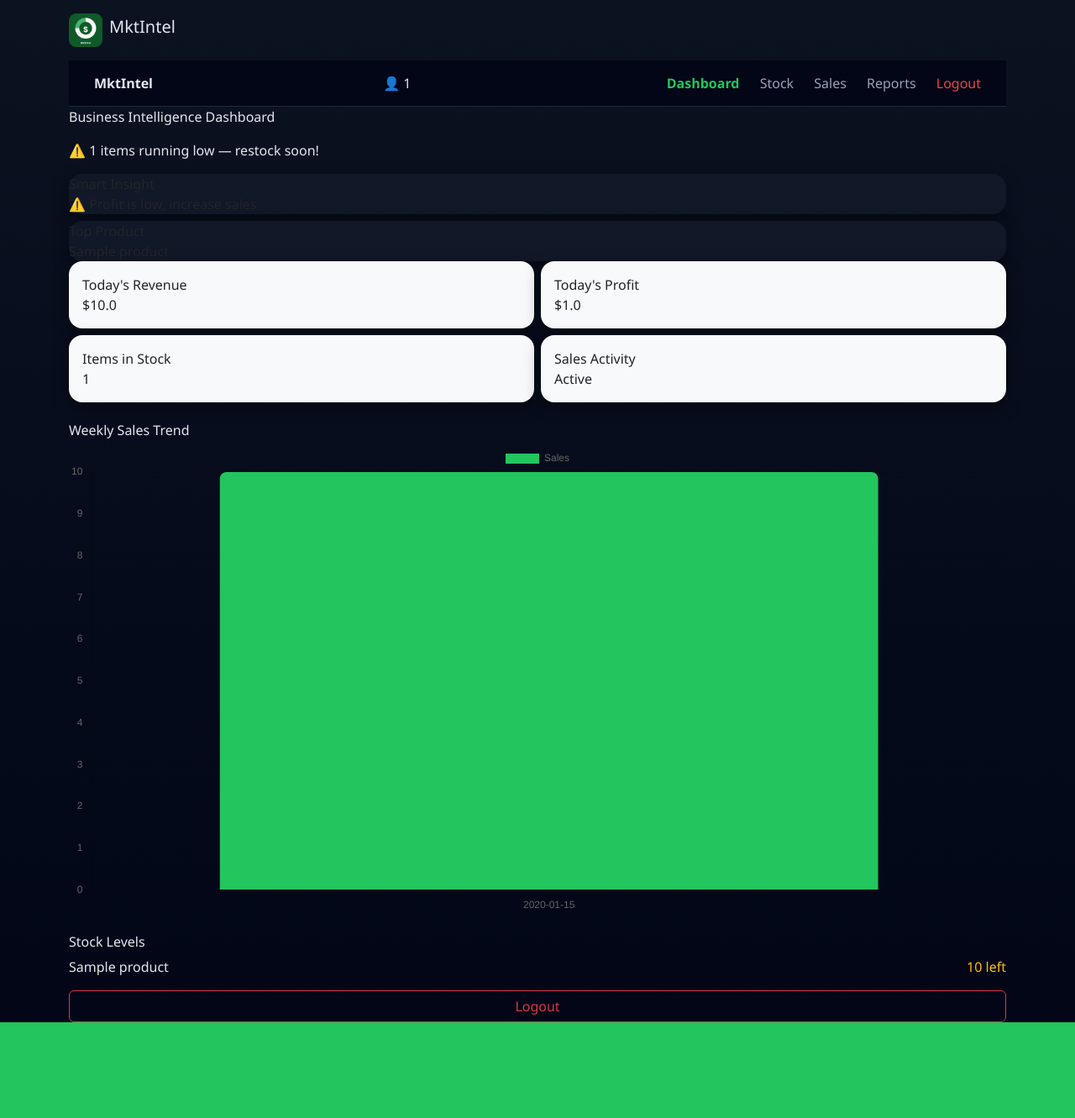
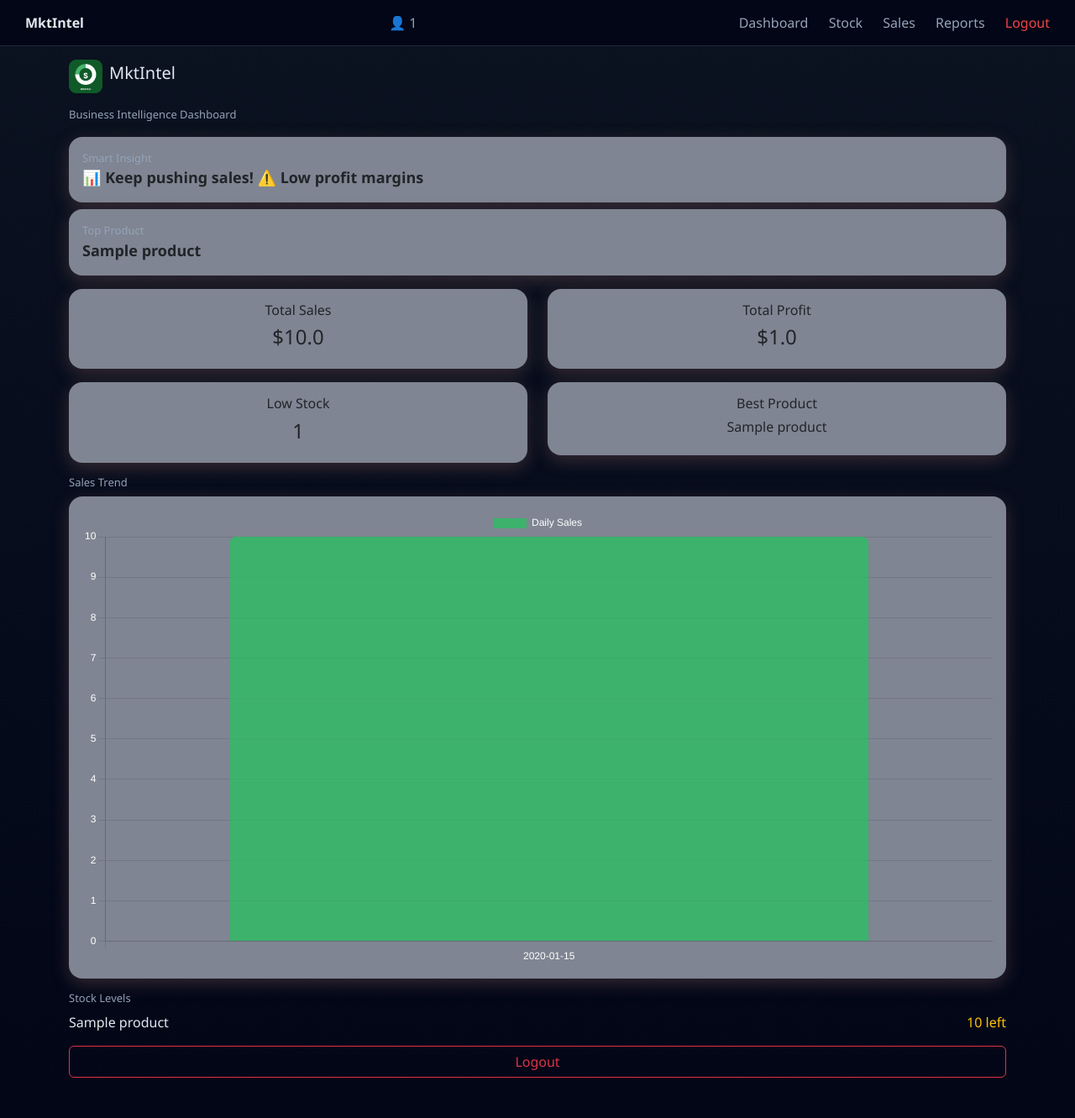
Before and after one commit to wynnjrr/mktintel, a Flask app: page / in a window 1280 px wide. Shown: the whole page at 84% size. Before the commit the page ends 1217 px from the top, so only its background shows below. Run offline with Flask 3, Linux system fonts and the light colour scheme; a user stored in the database is signed in; tables that the repository leaves empty hold one stand-in row (values such as "Sample post").

Commit message:
Fix dashboard.html

```diff
--- a/app.py
+++ b/app.py
@@ -7,6 +7,7 @@ from reportlab.lib.styles import getSampleStyleSheet
 import os
 from collections import Counter
 from functools import wraps
+from datetime import datetime, timedelta
 
 app = Flask(__name__)
 app.secret_key = "supersecretkey"
@@ -46,26 +47,48 @@ def dashboard():
     total_sales = sum(s.total_price for s in sales)
     total_profit = sum(s.profit for s in sales)
 
-    dates = [s.date.strftime("%Y-%m-%d") for s in sales]
-    sales_data = [s.total_price for s in sales]
+    # 📊 DAILY SALES (BAR CHART)
+    daily_sales = {}
+    for s in sales:
+        day = s.date.strftime("%Y-%m-%d")
+        daily_sales[day] = daily_sales.get(day, 0) + s.total_price
 
+    sorted_sales = sorted(daily_sales.items())
+
+    dates = [d[0] for d in sorted_sales]
+    sales_data = [d[1] for d in sorted_sales]
+
+    # 📉 LOW STOCK
     low_stock = len([p for p in products if p.quantity <= p.min_stock])
 
-    # BEST SELLER
-    product_sales = Counter()
+    # 🔥 BEST SELLER
+    product_sales = {}
     for s in sales:
-        product = Product.query.get(s.product_id)
+        product = db.session.get(Product, s.product_id)
         if product:
-            product_sales[product.name] += s.quantity_sold
+            product_sales[product.name] = product_sales.get(product.name, 0) + s.quantity_sold
 
     best_product = max(product_sales, key=product_sales.get) if product_sales else "N/A"
 
-    # INSIGHT
-    insight = "Good performance"
+    # 📆 WEEKLY COMPARISON
+    today = datetime.now()
+    last_7_days = today - timedelta(days=7)
+    prev_7_days = today - timedelta(days=14)
+
+    current_week_sales = sum(s.total_price for s in sales if s.date >= last_7_days)
+    previous_week_sales = sum(s.total_price for s in sales if prev_7_days <= s.date < last_7_days)
+
+    # 🧠 SMART INSIGHTS
+    insight = "📊 Keep pushing sales!"
+    if current_week_sales > previous_week_sales:
+        insight = "🔥 Sales increased this week!"
+    elif current_week_sales < previous_week_sales:
+        insight = "⚠️ Sales dropped this week"
+
     if total_profit > 100:
-        insight = "🔥 Strong profit growth!"
+        insight += " 💰 Strong profit growth!"
     elif total_profit < 20:
-        insight = "⚠️ Profit is low, increase sales"
+        insight += " ⚠️ Low profit margins"
 
     return render_template(
         "dashboard.html",
@@ -74,9 +97,9 @@ def dashboard():
         dates=dates,
         sales_data=sales_data,
         low_stock=low_stock,
-        products=products,
         best_product=best_product,
-        insight=insight
+        insight=insight,
+        products=products
     )
 
 
@@ -235,22 +258,51 @@ def report():
     styles = getSampleStyleSheet()
 
     elements = []
-    elements.append(Paragraph("MktIntel Financial Report", styles['Title']))
-    elements.append(Spacer(1, 10))
 
     user_id = session.get('user_id')
     sales = Sale.query.filter_by(user_id=user_id).all()
+    products = Product.query.filter_by(user_id=user_id).all()
 
     total_sales = sum(s.total_price for s in sales)
     total_profit = sum(s.profit for s in sales)
 
+    # TITLE
+    elements.append(Paragraph("MktIntel Business Report", styles['Title']))
+    elements.append(Spacer(1, 12))
+
+    # SUMMARY
     elements.append(Paragraph(f"Total Sales: ${total_sales}", styles['Normal']))
     elements.append(Paragraph(f"Total Profit: ${total_profit}", styles['Normal']))
+    elements.append(Spacer(1, 12))
+
+    # PRODUCTS
+    elements.append(Paragraph("Stock Overview:", styles['Heading2']))
+    for p in products:
+        elements.append(Paragraph(f"{p.name} - {p.quantity} units", styles['Normal']))
+
+    elements.append(Spacer(1, 12))
+
+    # SALES DETAILS
+    elements.append(Paragraph("Sales History:", styles['Heading2']))
+    for s in sales:
+        elements.append(Paragraph(
+            f"Product ID {s.product_id} | Qty: {s.quantity_sold} | ${s.total_price}",
+            styles['Normal']
+        ))
+
+    # INSIGHT
+    elements.append(Spacer(1, 12))
+    elements.append(Paragraph("Insights:", styles['Heading2']))
+
+    if total_profit > 100:
+        elements.append(Paragraph("Strong business performance", styles['Normal']))
+    else:
+        elements.append(Paragraph("Increase sales for better profit", styles['Normal']))
 
     doc.build(elements)
     buffer.seek(0)
 
-    return send_file(buffer, as_attachment=True, download_name="report.pdf")
+    return send_file(buffer, as_attachment=True, download_name="mktintel_report.pdf")
 
 
 if __name__ == "__main__":
--- a/templates/dashboard.html
+++ b/templates/dashboard.html
@@ -1,15 +1,17 @@
 <!DOCTYPE html>
 <html>
+
 <head>
     <title>MktIntel</title>
+
+    <meta name="viewport" content="width=device-width, initial-scale=1.0">
     <meta name="theme-color" content="#020617">
     <meta name="apple-mobile-web-app-capable" content="yes">
-<meta name="apple-mobile-web-app-status-bar-style" content="black-translucent">
-<meta name="viewport" content="width=device-width, initial-scale=1.0">
+
     <link rel="icon" href="{{ url_for('static', filename='favicon.png') }}">
+    <link rel="manifest" href="{{ url_for('static', filename='manifest.json') }}">
+
     <link href="https://cdn.jsdelivr.net/npm/bootstrap@5.3.0/dist/css/bootstrap.min.css" rel="stylesheet">
-<link rel="manifest" href="{{ url_for('static', filename='manifest.json') }}">
-<meta name="theme-color" content="#22c55e">
     <script src="https://cdn.jsdelivr.net/npm/chart.js"></script>
 
     <style>
@@ -18,43 +20,35 @@ body {
             color: #e2e8f0;
             font-family: 'Segoe UI', sans-serif;
         }
+        /* TEXT */
 
-/* FORCE TEXT VISIBILITY */
-h1, h2, h3, h4, h5, h6, p, span, label {
-    color: #e2e8f0 !important;
+        .small-text {
+            color: #94a3b8;
+            font-size: 13px;
         }
 
+        .metric {
+            font-size: 18px;
+            font-weight: bold;
+        }
         /* CARDS */
+
         .card {
-    background: #111827;
+            background: #7f8592;
             border-radius: 16px;
             border: none;
-    box-shadow: 0 6px 20px rgba(0,0,0,0.4);
+            box-shadow: 0 6px 20px rgba(125, 88, 88, 0.4);
         }
+        /* ALERT */
 
-/* INPUTS FIX */
-input, select, textarea {
-    background: #020617 !important;
-    border: 1px solid #1f2937 !important;
-    color: #e2e8f0 !important;
+        .alert-box {
+            background: rgba(234, 179, 8, 0.1);
+            padding: 10px;
+            border-radius: 10px;
+            color: #facc15;
         }
+        /* NAV MOBILE */
 
-/* PLACEHOLDER */
-input::placeholder {
-    color: #64748b !important;
-}
-
-/* BUTTONS */
-.btn-primary {
-    background: #22c55e;
-    border: none;
-}
-
-.btn-primary:hover {
-    background: #16a34a;
-}
-
-/* NAV */
         .navbar-bottom {
             position: fixed;
             bottom: 0;
@@ -74,21 +68,17 @@ input::placeholder {
 
         .navbar-bottom a.active {
             color: #22c55e;
-    font-weight: bold;
         }
+        /* NAV DESKTOP */
 
-/* DESKTOP NAV (HIDDEN BY DEFAULT) */
         .navbar-top {
             display: none;
         }
 
-/* 💻 WHEN SCREEN IS LARGE */
         @media (min-width: 768px) {
-
             .navbar-bottom {
                 display: none;
             }
-
             .navbar-top {
                 display: flex;
                 justify-content: space-between;
@@ -97,36 +87,29 @@ input::placeholder {
                 padding: 15px 30px;
                 border-bottom: 1px solid #1f2937;
             }
-
             .navbar-top a {
                 color: #94a3b8;
                 margin-left: 20px;
                 text-decoration: none;
             }
-
             .navbar-top a.active {
                 color: #22c55e;
                 font-weight: bold;
             }
         }
     </style>
-
 </head>
 
-<div class="d-flex align-items-center mb-3">
-    <img src="{{ url_for('static', filename='logo.png') }}" width="40">
-    <h5 class="ms-2">MktIntel</h5>
-</div>
+<body>
 
+    <!-- TOP NAV -->
     <div class="navbar-top">
         <div><b>MktIntel</b></div>
 
-    <span style="color:#94a3b8; margin-right:10px;">
-    👤 {{ session.user_id }}
-</span>
+        <span style="color:#94a3b8;">👤 {{ session.user_id }}</span>
 
         <div>
-        <a href="/dashboard" class="active">Dashboard</a>
+            <a href="/dashboard">Dashboard</a>
             <a href="/stock">Stock</a>
             <a href="/sales">Sales</a>
             <a href="/reports">Reports</a>
@@ -134,130 +117,166 @@ input::placeholder {
         </div>
     </div>
 
-<body class="container mt-3">
+    <div class="container mt-3 mb-5">
+
+        <!-- HEADER -->
+        <div class="d-flex align-items-center mb-3">
+            <img src="{{ url_for('static', filename='logo.png') }}" width="40">
+            <h5 class="ms-2">MktIntel</h5>
+        </div>
 
         <p class="small-text">Business Intelligence Dashboard</p>
 
-<!-- ALERT -->
-<div class="alert-box mb-3">
-⚠️ {{ low_stock }} items running low — restock soon!
-</div>
-
-<div class="card mt-3">
+        <!-- INSIGHT -->
+        <div class="card p-3 mb-2">
             <div class="small-text">Smart Insight</div>
             <div class="metric">{{ insight }}</div>
         </div>
 
-<div class="card mt-2">
+        <div class="card p-3 mb-3">
             <div class="small-text">Top Product</div>
             <div class="metric">{{ best_product }}</div>
         </div>
 
-<!-- METRICS -->
-<div class="row g-2">
+        <!-- KPI -->
+        <div class="row text-center">
 
-<div class="col-6">
-<div class="card p-3 bg-light text-dark">
-<div class="small-text">Today's Revenue</div>
-<div class="metric">${{ total_sales }}</div>
+            <div class="col-6 mb-3">
+                <div class="card p-3">
+                    <h6>Total Sales</h6>
+                    <h4>${{ total_sales }}</h4>
                 </div>
             </div>
 
-<div class="col-6">
-<div class="card p-3 bg-light text-dark">
-<div class="small-text">Today's Profit</div>
-<div class="metric">${{ total_profit }}</div>
+            <div class="col-6 mb-3">
+                <div class="card p-3">
+                    <h6>Total Profit</h6>
+                    <h4>${{ total_profit }}</h4>
                 </div>
             </div>
 
-<div class="col-6">
-<div class="card p-3 bg-light text-dark">
-<div class="small-text">Items in Stock</div>
-<div class="metric">{{ low_stock }}</div>
+            <div class="col-6 mb-3">
+                <div class="card p-3">
+                    <h6>Low Stock</h6>
+                    <h4>{{ low_stock }}</h4>
                 </div>
             </div>
 
-<div class="col-6">
-<div class="card p-3 bg-light text-dark">
-<div class="small-text">Sales Activity</div>
-<div class="metric">Active</div>
+            <div class="col-6 mb-3">
+                <div class="card p-3">
+                    <h6>Best Product</h6>
+                    <h6>{{ best_product }}</h6>
                 </div>
             </div>
 
         </div>
 
-<br>
+        <!-- CHART -->
+        <h6 class="small-text">Sales Trend</h6>
+        <div class="card p-3 mb-3">
+            <canvas id="salesChart"></canvas>
+        </div>
 
-<!-- BAR GRAPH -->
-<h6 class="small-text">Weekly Sales Trend</h6>
-<canvas id="chart"></canvas>
+        <!-- CHART SCRIPT (SAFE) -->
+        <script>
+            const dates = {{dates | tojson | safe}};
+            const salesData = {{sales_data | tojson | safe}};
 
-<script>
-new Chart(document.getElementById('chart'), {
+            if (dates.length > 0) {
+                new Chart(document.getElementById('salesChart'), {
                     type: 'bar',
                     data: {
-        labels: {{ dates|tojson }},
+                        labels: dates,
                         datasets: [{
-            label: 'Sales',
-            data: {{ sales_data|tojson }},
-            backgroundColor: '#22c55e',
+                            label: 'Daily Sales',
+                            data: salesData,
+                            backgroundColor: "rgba(34, 197, 94, 0.7)",
+                            hoverBackgroundColor: "#22c55e",
                             borderRadius: 8
                         }]
+                    },
+                    options: {
+                        responsive: true,
+                        plugins: {
+                            legend: {
+                                labels: {
+                                    color: "white"
+                                }
+                            }
+                        },
+                        scales: {
+                            x: {
+                                ticks: {
+                                    color: "white"
+                                }
+                            },
+                            y: {
+                                ticks: {
+                                    color: "white"
+                                }
+                            }
+                        }
                     }
                 });
+            } else {
+                document.getElementById('salesChart').outerHTML =
+                    "<p class='text-center text-muted'>No sales yet 📊</p>";
+            }
         </script>
 
         <!-- STOCK PREVIEW -->
-<br>
         <h6 class="small-text">Stock Levels</h6>
 
         {% for p in products[:5] %}
         <div class="d-flex justify-content-between mb-1">
-<span>{{ p.name }}</span>
-
-{% if p.quantity <= p.min_stock %}
-<span class="text-warning">{{ p.quantity }} left</span>
+            <span>{{ p.name }}</span> {% if p.quantity
+            <= p.min_stock %} <span class="text-warning">{{ p.quantity }} left</span>
                 {% else %}
-<span class="text-success">OK</span>
-{% endif %}
+                <span class="text-success">OK</span> {% endif %}
         </div>
         {% endfor %}
 
-<!-- NAV -->
+        <!-- LOGOUT BUTTON (MOBILE) -->
         <div class="text-center mt-3">
             <a href="/logout" class="btn btn-outline-danger w-100">Logout</a>
         </div>
 
+    </div>
+
+    <!-- BOTTOM NAV -->
     <div class="navbar-bottom">
-<a href="/dashboard" class="active">🏠</a>
+        <a href="/dashboard">🏠</a>
         <a href="/stock">📦</a>
         <a href="/sales">💰</a>
         <a href="/reports">📄</a>
         <a href="/logout">🚪</a>
     </div>
 
+    <!-- ANIMATION -->
     <script>
-document.querySelectorAll('.card').forEach(card => {
+        document.querySelectorAll('.card').forEach((card, i) => {
             card.style.opacity = 0;
             card.style.transform = "translateY(10px)";
             setTimeout(() => {
                 card.style.transition = "0.4s";
                 card.style.opacity = 1;
                 card.style.transform = "translateY(0)";
-    }, 100);
+            }, i * 100);
         });
     </script>
 
+    <!-- ACTIVE NAV -->
     <script>
         const links = document.querySelectorAll('.navbar-top a, .navbar-bottom a');
         const current = window.location.pathname;
 
         links.forEach(link => {
-    if(link.getAttribute('href') === current){
+            if (link.getAttribute('href') === current) {
                 link.classList.add('active');
             }
         });
     </script>
 
 </body>
+
 </html>
```
Also changed, not shown: templates/login.html (+25 -15 lines), templates/register.html (+26 -16 lines), instance/database.db. Lines whose indentation alone changed are shown as unchanged.
